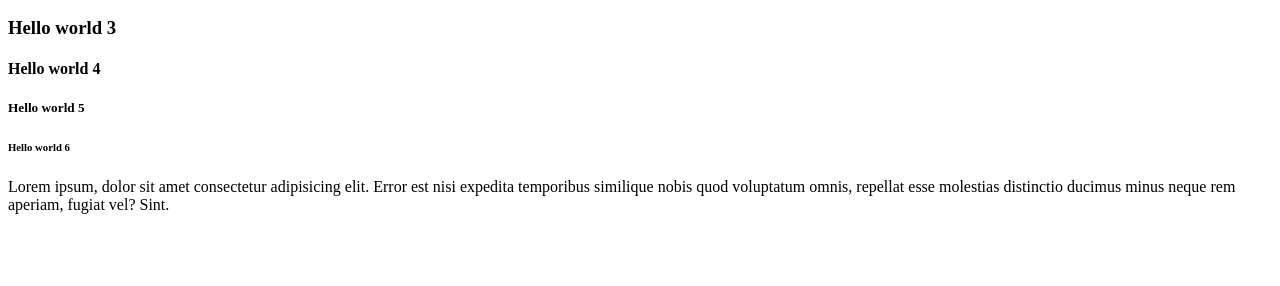
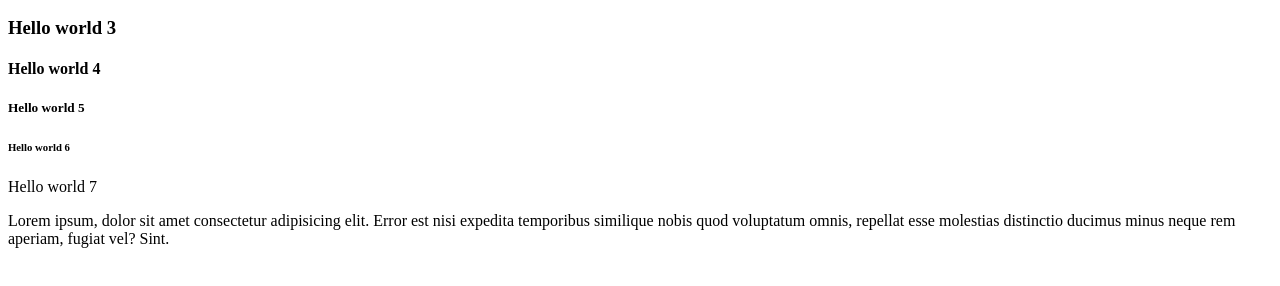
Before and after one commit to Vazha20/VVGG, a plain HTML site: page index.html in a window 1280 px wide. Shown: the part 110-396 px from the top of the page. Drawn offline with Linux system fonts and the light colour scheme.

Commit message:
index html creation

```diff
--- a/index.html
+++ b/index.html
@@ -13,6 +13,7 @@
     <h4>Hello world 4</h4>
     <h5>Hello world 5</h5>
     <h6>Hello world 6</h6>
+    <h7>Hello world 7</h7>
     <p>
         Lorem ipsum, dolor sit amet consectetur adipisicing elit. Error est nisi expedita temporibus similique nobis quod voluptatum omnis, repellat esse molestias distinctio ducimus minus neque rem aperiam, fugiat vel? Sint.
     </p>
```
